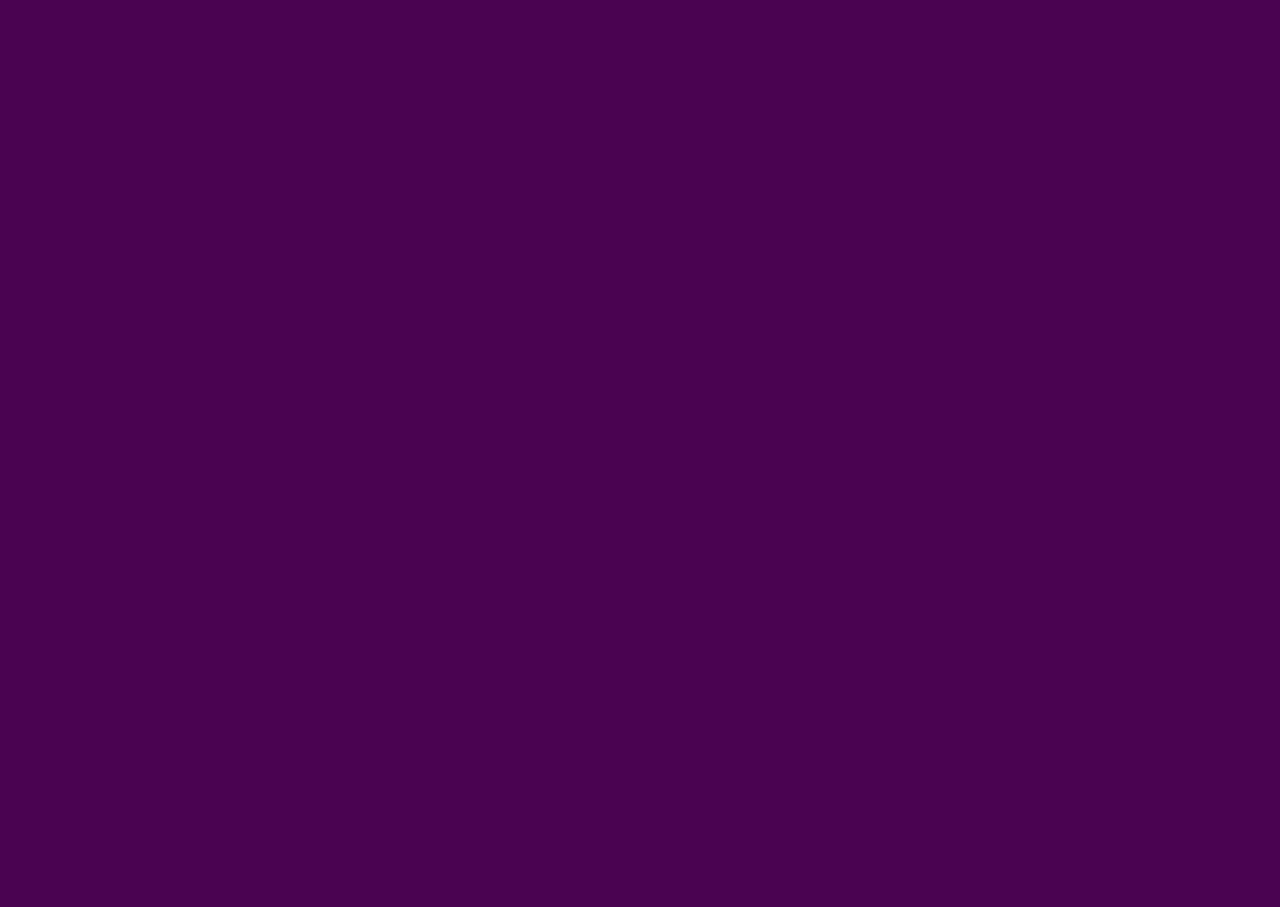
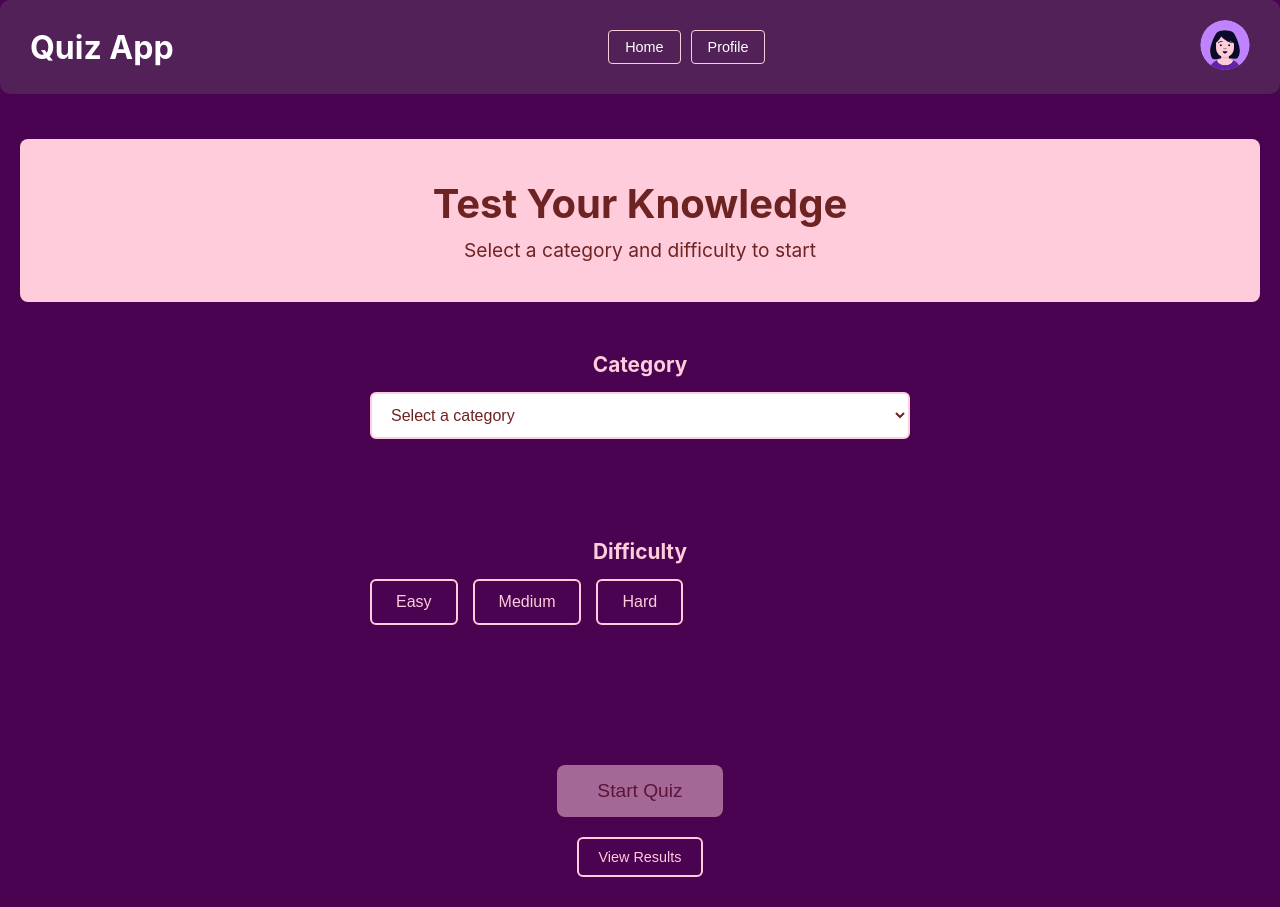
Before and after one commit to Choriiii/final-project-vuex, a Vue app: page /app in a window 1280 px wide. Before the commit this address had no page. Before the commit the page ends 800 px from the top, so only its background shows below. Built offline with nearby package versions, Linux system fonts and the light colour scheme.

Commit message:
Added 'QuizApp' interface and update routing

```diff
--- a/src/router/index.js
+++ b/src/router/index.js
@@ -3,12 +3,18 @@ import HomeCompo from "@/components/HomeCompo.vue";
 import ProfileCompo from "@/components/ProfileCompo.vue";
 import QuizPage from '@/views/QuizPage.vue';
 import ResultPage from '@/views/ResultPage.vue';
+import QuizApp from '@/views/QuizApp.vue';
 
 const routes = [
     {
         path:"/",
         name:"home",
         component:HomeCompo
+    },
+    {
+        path:"/app",
+        name:"app",
+        component:QuizApp
     },
     {
         path:"/profilepage",
--- /dev/null
+++ b/src/views/QuizApp.vue
@@ -0,0 +1,274 @@
+<template>
+  <div id="quiz-app">
+    <header id="quiz-header">
+      <h1>Quiz App</h1>
+      <div class="nav-buttons">
+        <button @click="goHome" class="nav-btn">Home</button>
+        <button @click="goProfile" class="nav-btn">Profile</button>
+      </div>
+      <div id="avatar-container">
+        <img src="@/assets/Avatar.svg" alt="Avatar" id="avatar" />
+      </div>
+    </header>
+
+    <div id="quiz-banner">
+      <h2>Test Your Knowledge</h2>
+      <p>Select a category and difficulty to start</p>
+    </div>
+
+    <main id="quiz-main">
+      <div class="selection-section">
+        <h3>Category</h3>
+        <select v-model="selectedCategory" class="quiz-select">
+          <option value="">Select a category</option>
+          <option v-for="category in categories" :key="category.id" :value="category.id">
+            {{ category.name }}
+          </option>
+        </select>
+      </div>
+
+      <div class="selection-section">
+        <h3>Difficulty</h3>
+        <div class="difficulty-buttons">
+          <button
+            v-for="difficulty in difficulties"
+            :key="difficulty"
+            @click="selectedDifficulty = difficulty"
+            :class="{ active: selectedDifficulty === difficulty }"
+            class="difficulty-btn"
+          >
+            {{ difficulty.charAt(0).toUpperCase() + difficulty.slice(1) }}
+          </button>
+        </div>
+      </div>
+
+      <div class="start-section">
+        <button
+          @click="startQuiz"
+          :disabled="!selectedCategory || !selectedDifficulty"
+          class="start-btn"
+        >
+          Start Quiz
+        </button>
+
+        <div class="additional-actions">
+          <button @click="viewResults" class="secondary-btn">View Results</button>
+        </div>
+      </div>
+    </main>
+  </div>
+</template>
+
+<script>
+import { quizCategories } from '@/constants/QuizCategories.js'
+
+export default {
+  name: 'QuizApp',
+  data() {
+    return {
+      categories: quizCategories,
+      difficulties: ['easy', 'medium', 'hard'],
+      selectedCategory: '',
+      selectedDifficulty: ''
+    }
+  },
+  methods: {
+    startQuiz() {
+      if (this.selectedCategory && this.selectedDifficulty) {
+        this.$router.push({
+          name: 'quiz',
+          query: {
+            category: this.selectedCategory,
+            difficulty: this.selectedDifficulty,
+            index: 1
+          }
+        })
+      }
+    },
+    goHome() {
+      this.$router.push({ name: 'home' })
+    },
+    goProfile() {
+      this.$router.push({ name: 'ProfilePage' })
+    },
+    viewResults() {
+      this.$router.push({ name: 'result' })
+    }
+  }
+}
+</script>
+
+<style scoped>
+#quiz-app {
+  background-color: rgb(73, 3, 81);
+  min-height: 100vh;
+  color: white;
+}
+
+#quiz-header {
+  display: flex;
+  justify-content: space-between;
+  align-items: center;
+  padding: 20px 30px;
+  background-color: rgb(82, 33, 88);
+}
+
+.nav-buttons {
+  display: flex;
+  gap: 10px;
+}
+
+.nav-btn {
+  padding: 8px 16px;
+  background-color: transparent;
+  color: white;
+  border: 1px solid #ffccdb;
+  border-radius: 4px;
+  cursor: pointer;
+  font-size: 0.9rem;
+  transition: all 0.3s ease;
+}
+
+.nav-btn:hover {
+  background-color: #ffccdb;
+  color: #6e2323;
+}
+
+#quiz-header h1 {
+  margin: 0;
+  font-size: 2rem;
+}
+
+#avatar {
+  width: 50px;
+  height: 50px;
+  border-radius: 50%;
+}
+
+#quiz-banner {
+  background-color: #ffccdb;
+  padding: 40px 30px;
+  margin: 20px;
+  text-align: center;
+  color: #6e2323;
+  border-radius: 8px;
+}
+
+#quiz-banner h2 {
+  margin: 0 0 10px 0;
+  font-size: 2.5rem;
+}
+
+#quiz-banner p {
+  margin: 0;
+  font-size: 1.2rem;
+}
+
+#quiz-main {
+  padding: 30px;
+  max-width: 600px;
+  margin: 0 auto;
+}
+
+.selection-section {
+  margin-bottom: 30px;
+}
+
+.selection-section h3 {
+  color: #ffccdb;
+  margin-bottom: 15px;
+  font-size: 1.3rem;
+}
+
+.quiz-select {
+  width: 100%;
+  padding: 12px 15px;
+  font-size: 1rem;
+  border: 2px solid #ffccdb;
+  border-radius: 6px;
+  background-color: white;
+  color: #6e2323;
+}
+
+.quiz-select:focus {
+  outline: none;
+  border-color: rgb(82, 33, 88);
+}
+
+.difficulty-buttons {
+  display: flex;
+  gap: 15px;
+  flex-wrap: wrap;
+}
+
+.difficulty-btn {
+  padding: 12px 24px;
+  border: 2px solid #ffccdb;
+  background-color: transparent;
+  color: #ffccdb;
+  border-radius: 6px;
+  cursor: pointer;
+  font-size: 1rem;
+  transition: all 0.3s ease;
+}
+
+.difficulty-btn:hover {
+  background-color: #ffccdb;
+  color: #6e2323;
+}
+
+.difficulty-btn.active {
+  background-color: #ffccdb;
+  color: #6e2323;
+}
+
+.start-section {
+  text-align: center;
+  margin-top: 40px;
+}
+
+.start-btn {
+  padding: 15px 40px;
+  font-size: 1.2rem;
+  background-color: #ffccdb;
+  color: #6e2323;
+  border: none;
+  border-radius: 8px;
+  cursor: pointer;
+  transition: all 0.3s ease;
+}
+
+.start-btn:hover:not(:disabled) {
+  background-color: rgb(82, 33, 88);
+  color: white;
+  transform: translateY(-2px);
+}
+
+.start-btn:disabled {
+  opacity: 0.5;
+  cursor: not-allowed;
+}
+
+.additional-actions {
+  display: flex;
+  gap: 15px;
+  justify-content: center;
+  margin-top: 20px;
+}
+
+.secondary-btn {
+  padding: 10px 20px;
+  background-color: transparent;
+  color: #ffccdb;
+  border: 2px solid #ffccdb;
+  border-radius: 6px;
+  cursor: pointer;
+  font-size: 0.9rem;
+  transition: all 0.3s ease;
+}
+
+.secondary-btn:hover {
+  background-color: #ffccdb;
+  color: #6e2323;
+}
+</style>
--- a/src/views/ResultPage.vue
+++ b/src/views/ResultPage.vue
@@ -1,8 +1,22 @@
 <template>
   <div class="result-page-container">
-    <h1>Result</h1>
-    <div>
-        <p>Your score is {{ quizStore.score }}</p>
+    <h1>Results</h1>
+
+    <div v-if="quizStore.quizAnswers.length === 10">
+      <p>Quiz completed!</p>
+      <p>Your score is {{ quizStore.score }}/10</p>
+    </div>
+
+    <div v-else-if="quizStore.quizAnswers.length > 0 && quizStore.quizAnswers.length < 10">
+      <p>Quiz in progress...</p>
+      <p>You have answered {{ quizStore.quizAnswers.length }}/10 questions.</p>
+      <p>Complete the quiz to see your final results!</p>
+    </div>
+
+    <div v-else>
+      <p>No quiz results available yet.</p>
+      <p>Take a quiz first to see your results!</p>
+      <button @click="goToQuizApp" class="quiz-btn">Take Quiz</button>
     </div>
   </div>
 </template>
@@ -16,19 +30,9 @@ export default {
           return useQuizStore()
         }
     },
-    mounted () {
-      const answerLength = this.quizStore.quizAnswers.length
-      if ( answerLength == 0 ) {
-        this.$router.push('/') // move to category choice page
-      } else if ( answerLength < 10 ) {
-        this.$router.push({
-          name: 'quiz',
-          query: {
-            category: this.quizStore.currentCategory,
-            difficulty: this.quizStore.currentDifficulty,
-            index: this.quizStore.currentIndex,
-          }
-        })
+    methods: {
+      goToQuizApp() {
+        this.$router.push({ name: 'app' })
       }
     }
   }
@@ -45,6 +49,24 @@ export default {
     padding: 5vh 20vw;
     color: white;
     gap: 30px;
+    background-color: rgb(73, 3, 81);
 }
 
+.quiz-btn {
+  padding: 12px 24px;
+  background-color: #ffccdb;
+  color: #6e2323;
+  border: none;
+  border-radius: 6px;
+  cursor: pointer;
+  font-size: 1rem;
+  margin-top: 20px;
+  transition: all 0.3s ease;
+}
+
+.quiz-btn:hover {
+  background-color: rgb(82, 33, 88);
+  color: white;
+  transform: translateY(-2px);
+}
 </style>
```
